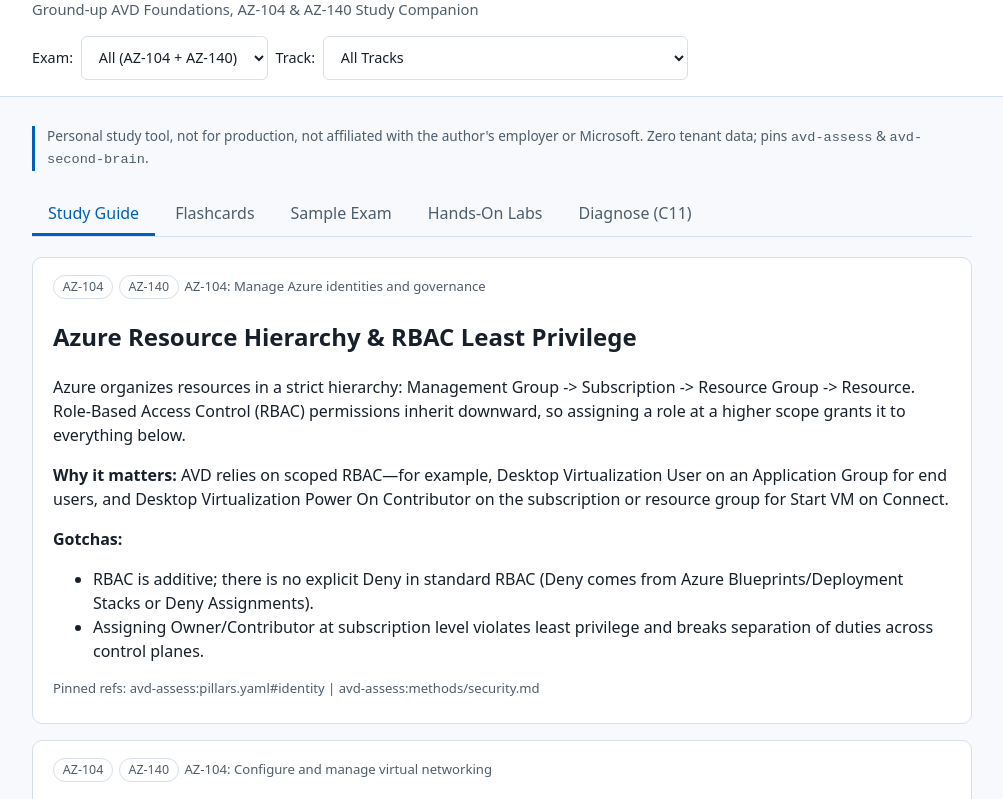
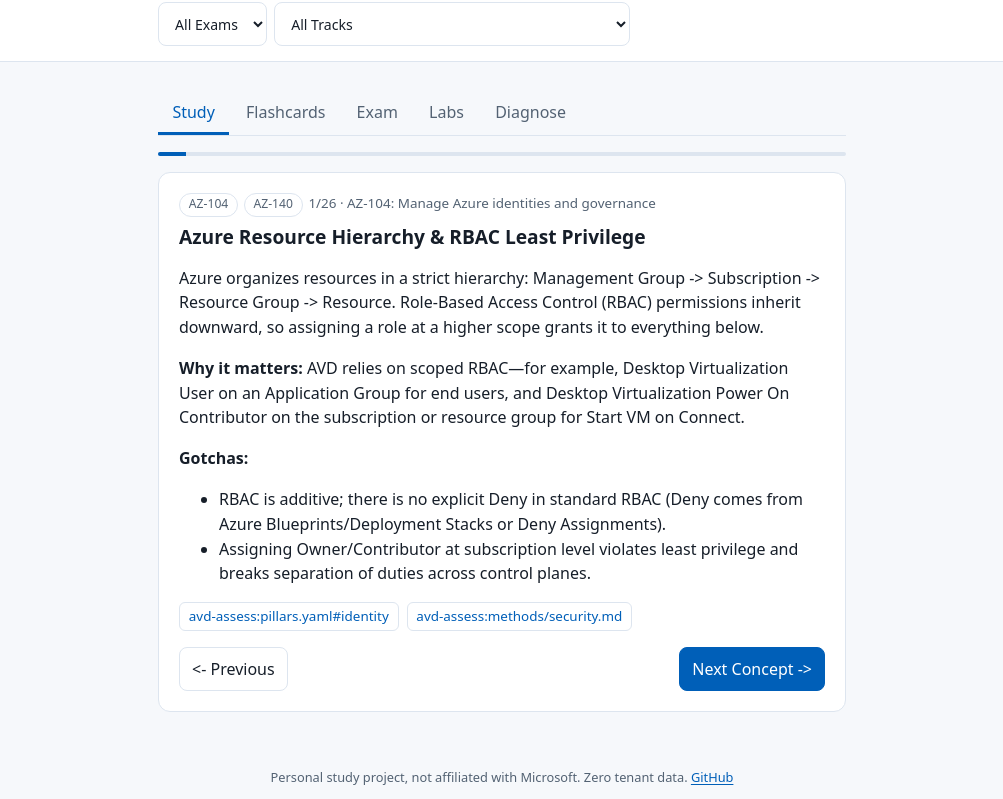
Before and after one commit to avd-ops/avd-learn, a website: page site/index.html in a window 1280 px wide. Shown: the part 55-854 px from the top of the page, without its empty margins (138-1141 px from the left). Drawn offline with Linux system fonts and the light colour scheme.

Commit message:
Simplify landing page to single-card flow and link all refs/repos

```diff
--- a/site/app.js
+++ b/site/app.js
@@ -1,16 +1,30 @@
 const STORAGE_KEY = 'avd-learn-progress-v1';
+
+const REPO_URLS = {
+  'avd-assess': 'https://github.com/avd-ops/avd-assess',
+  'avd-second-brain': 'https://github.com/avd-ops/avd-second-brain',
+  'avd-current-state': 'https://github.com/avd-ops/avd-current-state',
+  'avd-landing-zone': 'https://github.com/avd-ops/avd-landing-zone',
+  'avd-migrate': 'https://github.com/avd-ops/avd-migrate',
+  'avd-linecheck': 'https://github.com/avd-ops/avd-linecheck',
+  'avd-ops': 'https://github.com/avd-ops/avd-ops'
+};
 
 const state = {
   tracks: [],
   concepts: [],
   scenarios: [],
   labs: [],
+  pins: null,
   examFilter: 'all',
   trackFilter: 'all',
+  studyIndex: 0,
   flashcardIndex: 0,
   flashcardFlipped: false,
   examIndex: 0,
   examScore: { correct: 0, answered: 0 },
+  labIndex: 0,
+  scenarioIndex: 0,
   progress: JSON.parse(localStorage.getItem(STORAGE_KEY) || '{"flashcards":{}}')
 };
 
@@ -31,6 +45,67 @@ function el(tag, attrs = {}, children = []) {
   return node;
 }
 
+function extLink(href, label, className = '') {
+  return el('a', {
+    href,
+    target: '_blank',
+    rel: 'noopener noreferrer',
+    ...(className ? { className } : {}),
+    textContent: label
+  });
+}
+
+function resolvePinUrl(pin) {
+  const [repo, fileAndHash] = pin.split(':');
+  const [filePath, hash] = (fileAndHash || '').split('#');
+  const commit = state.pins?.sources?.[repo]?.commit || 'main';
+  const base = REPO_URLS[repo] || `https://github.com/avd-ops/${repo}`;
+  return `${base}/blob/${commit}/${filePath}${hash ? `#${hash}` : ''}`;
+}
+
+function renderRichText(text) {
+  const frag = document.createDocumentFragment();
+  const pattern = /(https:\/\/[^\s),]+|(?:avd-assess|avd-second-brain)\/[a-zA-Z0-9_.\-/]+|\b(?:avd-linecheck|avd-assess|avd-current-state|avd-migrate|avd-landing-zone|avd-second-brain|avd-ops)\b)/g;
+  let lastIndex = 0;
+  for (const match of text.matchAll(pattern)) {
+    if (match.index > lastIndex) {
+      frag.append(document.createTextNode(text.slice(lastIndex, match.index)));
+    }
+    const token = match[0];
+    if (token.startsWith('https://')) {
+      frag.append(extLink(token, token));
+    } else if (token.includes('/')) {
+      const [repo, ...rest] = token.split('/');
+      const commit = state.pins?.sources?.[repo]?.commit || 'main';
+      frag.append(extLink(`${REPO_URLS[repo]}/blob/${commit}/${rest.join('/')}`, token));
+    } else if (REPO_URLS[token]) {
+      frag.append(extLink(REPO_URLS[token], token));
+    } else {
+      frag.append(document.createTextNode(token));
+    }
+    lastIndex = match.index + token.length;
+  }
+  if (lastIndex < text.length) {
+    frag.append(document.createTextNode(text.slice(lastIndex)));
+  }
+  return frag;
+}
+
+function renderPins(pins) {
+  return el(
+    'div',
+    { className: 'refs-list' },
+    pins.map((pin) => extLink(resolvePinUrl(pin), pin, 'ref-pill'))
+  );
+}
+
+function renderProgressBar(index, total) {
+  const pct = total > 0 ? Math.round(((index + 1) / total) * 100) : 0;
+  return el('div', { className: 'progress-bar', 'aria-hidden': 'true' }, [
+    el('div', { className: 'progress-fill', style: `width: ${pct}%` })
+  ]);
+}
+
 function filteredConcepts() {
   return state.concepts.filter((c) => {
     const examOk = state.examFilter === 'all' || c.exams.includes(state.examFilter);
@@ -44,24 +119,42 @@ function renderStudy() {
   const list = filteredConcepts();
   root.replaceChildren();
   if (list.length === 0) {
-    root.append(el('p', { textContent: 'No concepts match the current filter.' }));
+    root.append(el('p', { textContent: 'No concepts match this filter.' }));
     return;
   }
-  for (const c of list) {
+  if (state.studyIndex >= list.length) state.studyIndex = 0;
+  const c = list[state.studyIndex];
   const badges = c.exams.map((ex) => el('span', { className: 'badge', textContent: ex }));
   const gotchas = el('ul', {}, c.gotchas.map((g) => el('li', { textContent: g })));
+
+  const prevBtn = el('button', { type: 'button', textContent: '<- Previous' });
+  prevBtn.addEventListener('click', () => {
+    state.studyIndex = (state.studyIndex - 1 + list.length) % list.length;
+    renderStudy();
+  });
+
+  const nextBtn = el('button', { type: 'button', className: 'primary', textContent: 'Next Concept ->' });
+  nextBtn.addEventListener('click', () => {
+    state.studyIndex = (state.studyIndex + 1) % list.length;
+    renderStudy();
+  });
+
   root.append(
+    renderProgressBar(state.studyIndex, list.length),
     el('article', { className: 'card' }, [
-        el('div', { className: 'meta' }, [...badges, document.createTextNode(c.domain)]),
+      el('div', { className: 'meta' }, [
+        ...badges,
+        document.createTextNode(`${state.studyIndex + 1}/${list.length} · ${c.domain}`)
+      ]),
       el('h2', { textContent: c.title }),
       el('p', { textContent: c.plainEnglish }),
       el('p', {}, [el('strong', { textContent: 'Why it matters: ' }), c.whyItMatters]),
       el('p', {}, [el('strong', { textContent: 'Gotchas:' })]),
       gotchas,
-        el('div', { className: 'meta', textContent: `Pinned refs: ${c.pins.join(' | ')}` })
+      renderPins(c.pins),
+      el('div', { className: 'actions' }, [prevBtn, nextBtn])
     ])
   );
-  }
 }
 
 function renderFlashcards() {
@@ -69,7 +162,7 @@ function renderFlashcards() {
   const list = filteredConcepts();
   root.replaceChildren();
   if (list.length === 0) {
-    root.append(el('p', { textContent: 'No flashcards match the current filter.' }));
+    root.append(el('p', { textContent: 'No flashcards match this filter.' }));
     return;
   }
   if (state.flashcardIndex >= list.length) state.flashcardIndex = 0;
@@ -79,7 +172,7 @@ function renderFlashcards() {
   const card = el('article', { className: 'card' }, [
     el('div', {
       className: 'meta',
-      textContent: `Card ${state.flashcardIndex + 1} of ${list.length} | ${c.exams.join(', ')} | Status: ${cardState}`
+      textContent: `Card ${state.flashcardIndex + 1}/${list.length} · ${c.exams.join(', ')} · ${cardState}`
     }),
     el('h2', { textContent: c.title }),
     el('p', { className: 'meta', textContent: c.domain })
@@ -90,7 +183,7 @@ function renderFlashcards() {
       el('p', { textContent: c.plainEnglish }),
       el('p', {}, [el('strong', { textContent: 'Why it matters: ' }), c.whyItMatters]),
       el('p', {}, [el('strong', { textContent: 'Exam trap: ' }), c.gotchas[0]]),
-      el('div', { className: 'meta', textContent: `Refs: ${c.pins.join(' | ')}` })
+      renderPins(c.pins)
     );
   }
 
@@ -100,10 +193,10 @@ function renderFlashcards() {
     state.flashcardFlipped = !state.flashcardFlipped;
     renderFlashcards();
   });
-  actions.append(flipBtn);
 
+  const group = el('div', { className: 'actions-group' });
   if (state.flashcardFlipped) {
-    const knowBtn = el('button', { type: 'button', textContent: 'Got It (Known)' });
+    const knowBtn = el('button', { type: 'button', textContent: 'Got It' });
     knowBtn.addEventListener('click', () => {
       state.progress.flashcards[c.id] = { status: 'known' };
       saveProgress();
@@ -119,18 +212,19 @@ function renderFlashcards() {
       state.flashcardFlipped = false;
       renderFlashcards();
     });
-    actions.append(knowBtn, revBtn);
+    group.append(knowBtn, revBtn);
   } else {
-    const nextBtn = el('button', { type: 'button', textContent: 'Skip ->' });
-    nextBtn.addEventListener('click', () => {
+    const skipBtn = el('button', { type: 'button', textContent: 'Skip ->' });
+    skipBtn.addEventListener('click', () => {
       state.flashcardIndex = (state.flashcardIndex + 1) % list.length;
       renderFlashcards();
     });
-    actions.append(nextBtn);
+    group.append(skipBtn);
   }
 
+  actions.append(flipBtn, group);
   card.append(actions);
-  root.append(card);
+  root.append(renderProgressBar(state.flashcardIndex, list.length), card);
 }
 
 function renderExam() {
@@ -138,7 +232,7 @@ function renderExam() {
   const list = filteredConcepts();
   root.replaceChildren();
   if (list.length === 0) {
-    root.append(el('p', { textContent: 'No exam questions match the current filter.' }));
+    root.append(el('p', { textContent: 'No exam questions match this filter.' }));
     return;
   }
   if (state.examIndex >= list.length) state.examIndex = 0;
@@ -149,7 +243,7 @@ function renderExam() {
   const card = el('article', { className: 'card' }, [
     el('div', {
       className: 'meta',
-      textContent: `Question ${state.examIndex + 1} of ${list.length} | Score: ${state.examScore.correct}/${state.examScore.answered} | ${c.exams.join(', ')}`
+      textContent: `Question ${state.examIndex + 1}/${list.length} · Score ${state.examScore.correct}/${state.examScore.answered} · ${c.exams.join(', ')}`
     }),
     el('h2', { textContent: q.prompt })
   ]);
@@ -169,7 +263,7 @@ function renderExam() {
           textContent: ok ? 'Correct!' : `Incorrect — Answer: ${q.answerIndex + 1}. ${q.choices[q.answerIndex]}`
         }),
         el('p', { textContent: q.explanation }),
-        el('p', { className: 'meta', textContent: `Refs: ${c.pins.join(' | ')}` })
+        renderPins(c.pins)
       );
     });
     card.append(btn);
@@ -181,45 +275,73 @@ function renderExam() {
     renderExam();
   });
 
-  card.append(feedback, el('div', { className: 'actions' }, [nextBtn]));
-  root.append(card);
+  card.append(feedback, el('div', { className: 'actions' }, [el('span'), nextBtn]));
+  root.append(renderProgressBar(state.examIndex, list.length), card);
 }
 
 function renderLabs() {
   const root = document.getElementById('labs-content');
+  const list = state.labs.filter((l) => state.examFilter === 'all' || l.exams.includes(state.examFilter));
   root.replaceChildren();
-  const list = state.labs.filter((l) => state.examFilter === 'all' || l.exams.includes(state.examFilter));
-  for (const l of list) {
-    const steps = el('ol', {}, l.steps.map((s) => el('li', { textContent: s })));
-    const verify = el('ul', {}, l.verify.map((v) => el('li', { textContent: v })));
+  if (list.length === 0) {
+    root.append(el('p', { textContent: 'No labs match this filter.' }));
+    return;
+  }
+  if (state.labIndex >= list.length) state.labIndex = 0;
+  const l = list[state.labIndex];
+
+  const steps = el('ol', {}, l.steps.map((s) => el('li', {}, [renderRichText(s)])));
+  const verify = el('ul', {}, l.verify.map((v) => el('li', {}, [renderRichText(v)])));
+  const repoLinks = el('div', { className: 'refs-list' }, l.reposUsed.map((r) => extLink(REPO_URLS[r] || '#', r, 'ref-pill')));
+
+  const prevBtn = el('button', { type: 'button', textContent: '<- Previous Lab' });
+  prevBtn.addEventListener('click', () => {
+    state.labIndex = (state.labIndex - 1 + list.length) % list.length;
+    renderLabs();
+  });
+  const nextBtn = el('button', { type: 'button', className: 'primary', textContent: 'Next Lab ->' });
+  nextBtn.addEventListener('click', () => {
+    state.labIndex = (state.labIndex + 1) % list.length;
+    renderLabs();
+  });
+
   root.append(
+    renderProgressBar(state.labIndex, list.length),
     el('article', { className: 'card' }, [
-        el('div', { className: 'meta', textContent: `${l.exams.join(', ')} | Cost: ${l.costEstimate} | Repos: ${l.reposUsed.join(', ')}` }),
+      el('div', { className: 'meta', textContent: `Lab ${state.labIndex + 1}/${list.length} · ${l.exams.join(', ')} · ${l.costEstimate}` }),
       el('h2', { textContent: l.title }),
       el('p', { textContent: l.objective }),
-        el('strong', { textContent: 'Steps:' }),
+      repoLinks,
+      el('p', {}, [el('strong', { textContent: 'Steps:' })]),
       steps,
-        el('strong', { textContent: 'Verify:' }),
+      el('p', {}, [el('strong', { textContent: 'Verify:' })]),
       verify,
-        el('p', {}, [el('strong', { textContent: 'Gap Check: ' }), l.gapCheck])
+      el('p', {}, [el('strong', { textContent: 'Gap Check: ' }), renderRichText(l.gapCheck)]),
+      el('div', { className: 'actions' }, [prevBtn, nextBtn])
     ])
   );
-  }
 }
 
 function renderDiagnose() {
   const root = document.getElementById('diagnose-content');
+  const list = state.scenarios.filter((s) => state.examFilter === 'all' || s.exams.includes(state.examFilter));
   root.replaceChildren();
-  const list = state.scenarios.filter((s) => state.examFilter === 'all' || s.exams.includes(state.examFilter));
-  for (const s of list) {
+  if (list.length === 0) {
+    root.append(el('p', { textContent: 'No scenarios match this filter.' }));
+    return;
+  }
+  if (state.scenarioIndex >= list.length) state.scenarioIndex = 0;
+  const s = list[state.scenarioIndex];
+
   const facts = el('ul', { className: 'facts-box' }, Object.entries(s.facts).map(([k, v]) => el('li', { textContent: `${k}: ${v}` })));
   const feedback = el('div', { className: 'meta' });
   const card = el('article', { className: 'card' }, [
-      el('div', { className: 'meta', textContent: `${s.exams.join(', ')} | Difficulty: ${s.difficulty}` }),
+    el('div', { className: 'meta', textContent: `Scenario ${state.scenarioIndex + 1}/${list.length} · ${s.exams.join(', ')} · ${s.difficulty}` }),
     el('h2', { textContent: s.title }),
     facts,
     el('p', { textContent: s.prompt })
   ]);
+
   s.choices.forEach((choice, idx) => {
     const btn = el('button', { type: 'button', className: 'choice-btn', textContent: `${idx + 1}. ${choice}` });
     btn.addEventListener('click', () => {
@@ -234,9 +356,15 @@ function renderDiagnose() {
     });
     card.append(btn);
   });
-    card.append(feedback);
-    root.append(card);
-  }
+
+  const nextBtn = el('button', { type: 'button', className: 'primary', textContent: 'Next Scenario ->' });
+  nextBtn.addEventListener('click', () => {
+    state.scenarioIndex = (state.scenarioIndex + 1) % list.length;
+    renderDiagnose();
+  });
+
+  card.append(feedback, el('div', { className: 'actions' }, [el('span'), nextBtn]));
+  root.append(renderProgressBar(state.scenarioIndex, list.length), card);
 }
 
 function renderAll() {
@@ -336,17 +464,19 @@ function setupPwa() {
 async function init() {
   setupTabs();
   setupPwa();
-  const [tracksData, conceptsData, scenariosData, labsData] = await Promise.all([
+  const [tracksData, conceptsData, scenariosData, labsData, pinsData] = await Promise.all([
     fetch('../dataset/tracks.json').then((r) => r.json()),
     fetch('../dataset/concepts.json').then((r) => r.json()),
     fetch('../dataset/scenarios.json').then((r) => r.json()),
-    fetch('../dataset/labs.json').then((r) => r.json())
+    fetch('../dataset/labs.json').then((r) => r.json()),
+    fetch('../pins.json').then((r) => r.json())
   ]);
 
   state.tracks = tracksData.tracks;
   state.concepts = conceptsData.concepts;
   state.scenarios = scenariosData.scenarios;
   state.labs = labsData.labs;
+  state.pins = pinsData;
 
   const trackSelect = document.getElementById('track-filter');
   for (const t of state.tracks) {
@@ -355,13 +485,17 @@ async function init() {
 
   document.getElementById('exam-filter').addEventListener('change', (e) => {
     state.examFilter = e.target.value;
+    state.studyIndex = 0;
     state.flashcardIndex = 0;
     state.examIndex = 0;
+    state.labIndex = 0;
+    state.scenarioIndex = 0;
     renderAll();
   });
 
   trackSelect.addEventListener('change', (e) => {
     state.trackFilter = e.target.value;
+    state.studyIndex = 0;
     state.flashcardIndex = 0;
     state.examIndex = 0;
     renderAll();
@@ -373,5 +507,5 @@ async function init() {
 init().catch((err) => {
   console.error(err);
   document.getElementById('study-content').textContent =
-    'Failed to load dataset. Start a local web server (e.g., node serve.mjs) instead of opening index.html via file://.';
+    'Failed to load dataset. Start a local web server (node serve.mjs) or open via GitHub Pages.';
 });
--- a/site/index.html
+++ b/site/index.html
@@ -7,7 +7,7 @@
   <meta name="theme-color" content="#005fb8">
   <meta name="apple-mobile-web-app-capable" content="yes">
   <meta name="apple-mobile-web-app-status-bar-style" content="black-translucent">
-  <title>avd-learn — AZ-104 &amp; AZ-140 Study Companion</title>
+  <title>avd-learn — AZ-104 &amp; AZ-140</title>
   <link rel="manifest" href="./manifest.webmanifest">
   <link rel="apple-touch-icon" href="./icons/app-192.png">
   <link rel="stylesheet" href="./styles.css">
@@ -15,62 +15,61 @@
 <body>
   <header class="site-header">
     <div class="container header-inner">
-      <div>
+      <div class="brand">
         <h1>avd-learn</h1>
-        <p class="subtitle">Ground-up AVD Foundations, AZ-104 &amp; AZ-140 Study Companion</p>
+        <span class="subtitle">AZ-104 &amp; AZ-140</span>
       </div>
       <div class="filters">
-        <label for="exam-filter">Exam:</label>
-        <select id="exam-filter">
-          <option value="all">All (AZ-104 + AZ-140)</option>
+        <select id="exam-filter" aria-label="Filter by exam">
+          <option value="all">All Exams</option>
           <option value="AZ-104">AZ-104</option>
           <option value="AZ-140">AZ-140</option>
         </select>
-        <label for="track-filter">Track:</label>
-        <select id="track-filter">
+        <select id="track-filter" aria-label="Filter by track">
           <option value="all">All Tracks</option>
         </select>
-        <button id="install-app" type="button" class="primary" hidden>Install app</button>
+        <button id="install-app" type="button" class="primary" hidden>Install</button>
       </div>
     </div>
   </header>
 
   <main class="container">
     <p id="install-status" class="meta" role="status"></p>
-    <p class="notice">
-      Personal study tool, not for production, not affiliated with the author's employer or Microsoft.
-      Zero tenant data; pins <code>avd-assess</code> &amp; <code>avd-second-brain</code>.
-    </p>
 
     <div class="tabs">
       <div role="tablist" aria-label="Study modes" class="tablist">
-        <button type="button" role="tab" id="tab-study" aria-selected="true" tabindex="0">Study Guide</button>
+        <button type="button" role="tab" id="tab-study" aria-selected="true" tabindex="0">Study</button>
         <button type="button" role="tab" id="tab-flashcards" aria-selected="false" tabindex="-1">Flashcards</button>
-        <button type="button" role="tab" id="tab-exam" aria-selected="false" tabindex="-1">Sample Exam</button>
-        <button type="button" role="tab" id="tab-labs" aria-selected="false" tabindex="-1">Hands-On Labs</button>
-        <button type="button" role="tab" id="tab-diagnose" aria-selected="false" tabindex="-1">Diagnose (C11)</button>
+        <button type="button" role="tab" id="tab-exam" aria-selected="false" tabindex="-1">Exam</button>
+        <button type="button" role="tab" id="tab-labs" aria-selected="false" tabindex="-1">Labs</button>
+        <button type="button" role="tab" id="tab-diagnose" aria-selected="false" tabindex="-1">Diagnose</button>
       </div>
 
       <section role="tabpanel" id="panel-study" aria-labelledby="tab-study">
-        <div class="panel-body" id="study-content">Loading study guide…</div>
+        <div class="panel-body" id="study-content">Loading…</div>
       </section>
 
       <section role="tabpanel" id="panel-flashcards" aria-labelledby="tab-flashcards" hidden>
-        <div class="panel-body" id="flashcards-content">Loading flashcards…</div>
+        <div class="panel-body" id="flashcards-content">Loading…</div>
       </section>
 
       <section role="tabpanel" id="panel-exam" aria-labelledby="tab-exam" hidden>
-        <div class="panel-body" id="exam-content">Loading sample exam…</div>
+        <div class="panel-body" id="exam-content">Loading…</div>
       </section>
 
       <section role="tabpanel" id="panel-labs" aria-labelledby="tab-labs" hidden>
-        <div class="panel-body" id="labs-content">Loading labs…</div>
+        <div class="panel-body" id="labs-content">Loading…</div>
       </section>
 
       <section role="tabpanel" id="panel-diagnose" aria-labelledby="tab-diagnose" hidden>
-        <div class="panel-body" id="diagnose-content">Loading scenarios…</div>
+        <div class="panel-body" id="diagnose-content">Loading…</div>
       </section>
     </div>
+
+    <footer class="site-footer">
+      Personal study project, not affiliated with Microsoft. Zero tenant data.
+      <a href="https://github.com/avd-ops/avd-learn" target="_blank" rel="noopener noreferrer">GitHub</a>
+    </footer>
   </main>
 
   <script type="module" src="./app.js"></script>
--- a/site/styles.css
+++ b/site/styles.css
@@ -1,16 +1,16 @@
 :root {
-  --bg-light: #f7f9fc;
-  --bg-dark: #0f141c;
+  --bg-light: #f6f8fb;
+  --bg-dark: #0e131a;
   --surface-light: #ffffff;
-  --surface-dark: #18202c;
-  --text-light: #17202a;
+  --surface-dark: #161d27;
+  --text-light: #161e29;
   --text-dark: #e6edf5;
-  --muted-light: #4f5d6b;
-  --muted-dark: #9fb0c3;
-  --border-light: #d7e0ea;
-  --border-dark: #2c3849;
+  --muted-light: #536273;
+  --muted-dark: #97a8bc;
+  --border-light: #dde5ef;
+  --border-dark: #273242;
   --accent-light: #005fb8;
-  --accent-dark: #4da3ff;
+  --accent-dark: #58a6ff;
   --ok-light: #107c10;
   --ok-dark: #57c957;
   --warn-light: #b83b00;
@@ -63,13 +63,19 @@ body {
   font-family: system-ui, -apple-system, Segoe UI, Roboto, sans-serif;
   background: var(--bg);
   color: var(--text);
-  line-height: 1.5;
+  line-height: 1.55;
+}
+
+a {
+  color: var(--accent);
+  text-decoration: underline;
+  text-underline-offset: 2px;
 }
 
 .container {
-  max-width: 980px;
+  max-width: 720px;
   margin-inline: auto;
-  padding: 1rem calc(1.25rem + env(safe-area-inset-right)) 1rem calc(1.25rem + env(safe-area-inset-left));
+  padding: 0.9rem calc(1rem + env(safe-area-inset-right)) 0.9rem calc(1rem + env(safe-area-inset-left));
 }
 
 .site-header {
@@ -82,26 +88,37 @@ body {
   flex-wrap: wrap;
   justify-content: space-between;
   align-items: center;
-  gap: 1rem;
+  gap: 0.75rem;
+}
+
+.brand {
+  display: flex;
+  align-items: baseline;
+  gap: 0.5rem;
 }
 
 h1 {
   margin: 0;
-  font-size: 1.4rem;
+  font-size: 1.25rem;
+}
+
+h2 {
+  margin: 0.25rem 0 0.75rem;
+  font-size: 1.2rem;
+  line-height: 1.3;
 }
 
 .subtitle {
-  margin: 0.2rem 0 0;
   color: var(--muted);
-  font-size: 0.92rem;
+  font-size: 0.85rem;
 }
 
 .filters {
   display: flex;
   flex-wrap: wrap;
   align-items: center;
-  gap: 0.5rem;
-  font-size: 0.9rem;
+  gap: 0.45rem;
+  font-size: 0.88rem;
 }
 
 select, button {
@@ -109,8 +126,8 @@ select, button {
   color: inherit;
   background: var(--surface);
   border: 1px solid var(--border);
-  border-radius: 6px;
-  padding: 0.5rem 0.8rem;
+  border-radius: 8px;
+  padding: 0.45rem 0.75rem;
   min-height: 44px;
 }
 
@@ -122,20 +139,13 @@ button.primary {
   background: var(--accent);
   color: #ffffff;
   border-color: var(--accent);
-}
-
-.notice {
-  font-size: 0.85rem;
-  color: var(--muted);
-  border-inline-start: 3px solid var(--accent);
-  padding-inline-start: 0.75rem;
-  margin-block: 0.75rem 1.25rem;
+  font-weight: 500;
 }
 
 .tablist {
   display: flex;
   overflow-x: auto;
-  gap: 0.25rem;
+  gap: 0.15rem;
   border-block-end: 1px solid var(--border);
 }
 
@@ -145,8 +155,9 @@ button.primary {
   border: none;
   border-radius: 6px 6px 0 0;
   background: transparent;
-  padding: 0.65rem 1rem;
+  padding: 0.65rem 0.9rem;
   color: var(--muted);
+  font-weight: 500;
 }
 
 [role="tab"][aria-selected="true"] {
@@ -161,37 +172,58 @@ button.primary {
 }
 
 .panel-body {
-  padding-block: 1.25rem;
+  padding-block: 1rem;
 }
 
 .card {
   background: var(--surface);
   border: 1px solid var(--border);
-  border-radius: 10px;
-  padding: 1.1rem 1.25rem;
+  border-radius: 12px;
+  padding: 1.25rem;
   margin-block-end: 1rem;
 }
 
 .meta {
-  font-size: 0.82rem;
+  font-size: 0.84rem;
   color: var(--muted);
-  margin-block-end: 0.4rem;
+  margin-block-end: 0.5rem;
 }
 
 .badge {
   display: inline-block;
   border: 1px solid var(--border);
   border-radius: 999px;
-  padding: 0.1rem 0.55rem;
-  font-size: 0.78rem;
+  padding: 0.08rem 0.55rem;
+  font-size: 0.76rem;
   margin-inline-end: 0.35rem;
+}
+
+.progress-bar {
+  height: 4px;
+  background: var(--border);
+  border-radius: 999px;
+  overflow: hidden;
+  margin-block-end: 1rem;
+}
+
+.progress-fill {
+  height: 100%;
+  background: var(--accent);
+  transition: width 0.2s ease;
 }
 
 .actions {
   display: flex;
   flex-wrap: wrap;
+  justify-content: space-between;
   gap: 0.5rem;
-  margin-block-start: 0.9rem;
+  margin-block-start: 1rem;
+}
+
+.actions-group {
+  display: flex;
+  flex-wrap: wrap;
+  gap: 0.5rem;
 }
 
 .choice-btn {
@@ -214,7 +246,31 @@ button.primary {
 .facts-box {
   background: var(--bg);
   border: 1px solid var(--border);
+  border-radius: 8px;
+  padding: 0.75rem 1.1rem;
+  font-size: 0.9rem;
+  margin-block: 0.75rem;
+}
+
+.refs-list {
+  display: flex;
+  flex-wrap: wrap;
+  gap: 0.5rem;
+  margin-block-start: 0.75rem;
+  font-size: 0.84rem;
+}
+
+.ref-pill {
+  display: inline-block;
+  border: 1px solid var(--border);
   border-radius: 6px;
-  padding: 0.75rem 1rem;
-  font-size: 0.9rem;
+  padding: 0.2rem 0.55rem;
+  text-decoration: none;
 }
+
+.site-footer {
+  margin-block: 1.5rem 1rem;
+  font-size: 0.8rem;
+  color: var(--muted);
+  text-align: center;
+}
--- a/site/sw.js
+++ b/site/sw.js
@@ -1,4 +1,4 @@
-const CACHE_NAME = 'avd-learn-v1';
+const CACHE_NAME = 'avd-learn-v2';
 const ASSETS = [
   './',
   './index.html',
@@ -7,6 +7,7 @@ const ASSETS = [
   './manifest.webmanifest',
   './icons/app-192.png',
   './icons/app-512.png',
+  '../pins.json',
   '../dataset/tracks.json',
   '../dataset/concepts.json',
   '../dataset/scenarios.json',
```
Lines whose indentation alone changed are shown as unchanged.
